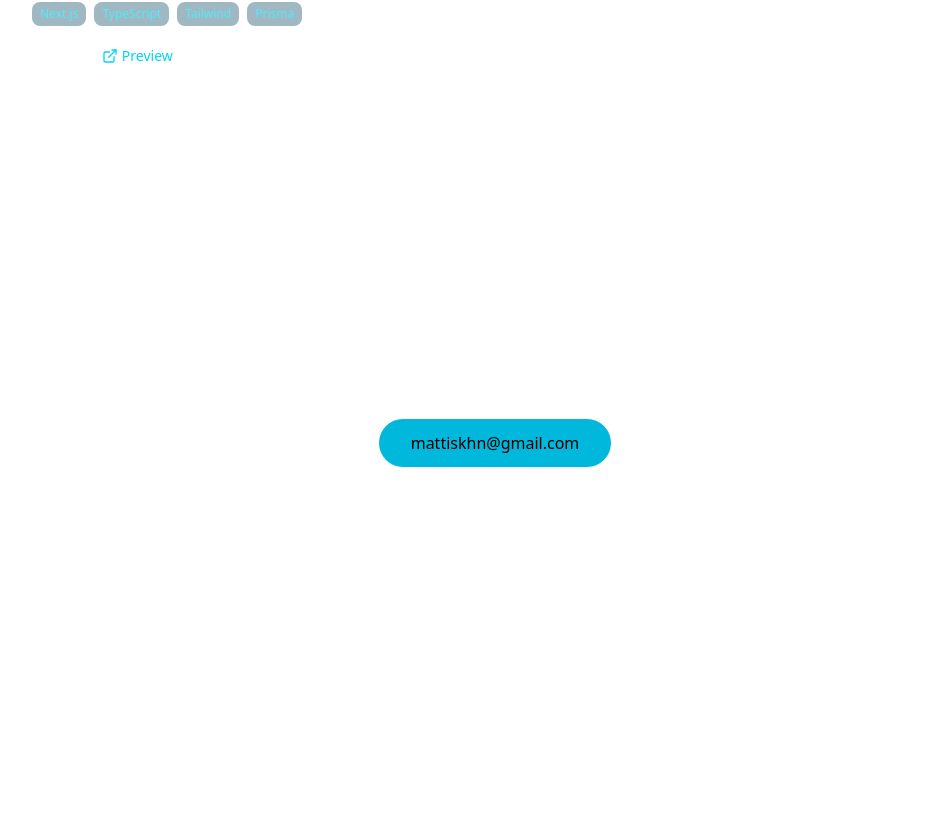
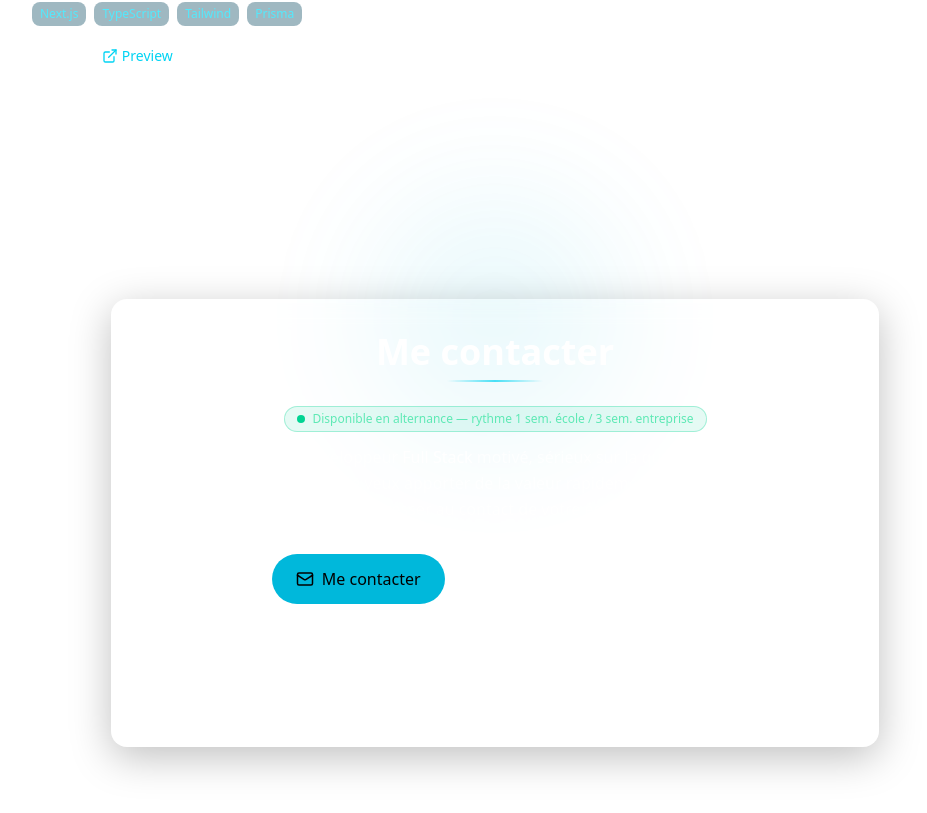
Before and after one commit to Neytoooo/portfolio-dynamique, a Next.js app: page / in a window 1280 px wide. Shown: the part 1942-2755 px from the top of the page, without its empty margins (145-1072 px from the left). Before the commit the page ends 2581 px from the top, so only its background shows below. Built offline with nearby package versions, Linux system fonts and the light colour scheme.

Commit message:
feat(contact): section refaite pour la recherche dalternance + amélioration design et cohérence visuelle

```diff
--- a/src/app/page.tsx
+++ b/src/app/page.tsx
@@ -2,7 +2,6 @@ import DynamicBackground from "@/components/DynamicBackground";
 import Hero from "@/components/sections/Hero";
 import Works from "@/components/sections/Works";
 import Contact from "@/components/sections/Contact";
-import { notFound } from "next/navigation";
 import FloatingSocialBubble from "@/components/FloatingSocialBubble";
 
 export default function Page() {
--- a/src/components/sections/Contact.tsx
+++ b/src/components/sections/Contact.tsx
@@ -1,38 +1,91 @@
 "use client";
 
 import { motion } from "framer-motion";
+import { Mail, Calendar, Download, ArrowRight } from "lucide-react";
 
 export default function Contact() {
+  const email = "mattiskhn@gmail.com";
+  const cv = "/cv/Mattis_Kohen_CV_2025.pdf";
+  const calendar = "mailto:mattiskhn@gmail.com?subject=Proposer%20une%20rencontre";
+
   return (
-    <section
-      id="contact"
-      className="relative z-10 py-28 text-center px-6 text-white/90"
+    <section id="contact" className="relative z-10 py-28 px-6 text-white">
+      {/* Aura douce derrière le bloc */}
+      <div
+        aria-hidden
+        className="pointer-events-none absolute inset-0 -z-10"
       >
-      <motion.h2
-        initial={{ opacity: 0, y: 20 }}
+        <div className="mx-auto h-64 w-64 rounded-full bg-cyan-500/20 blur-3xl opacity-40" />
+      </div>
+
+      <motion.div
+        initial={{ opacity: 0, y: 18 }}
         whileInView={{ opacity: 1, y: 0 }}
-        transition={{ duration: 0.6 }}
-        className="text-3xl md:text-4xl font-bold mb-6"
+        viewport={{ once: true }}
+        transition={{ duration: 0.5 }}
+        className="mx-auto max-w-3xl rounded-2xl border border-white/10 bg-white/5 p-8 backdrop-blur-md shadow-[0_10px_40px_rgba(0,0,0,0.25)]"
       >
+        {/* Titre */}
+        <div className="text-center">
+          <h2 className="text-3xl md:text-4xl font-bold">
             Me contacter
-      </motion.h2>
+          </h2>
+          <div className="mx-auto mt-2 h-[2px] w-24 bg-gradient-to-r from-transparent via-cyan-400 to-transparent opacity-70" />
+        </div>
 
-      <p className="text-white/60 mb-8">
-        Tu veux collaborer ou me confier un projet ? Envoie-moi un message.
+        {/* Badge + pitch */}
+        <div className="mt-6 flex flex-col items-center gap-3 text-center">
+          <span className="inline-flex items-center gap-2 rounded-full border border-emerald-400/30 bg-emerald-400/10 px-3 py-1 text-emerald-300 text-xs font-medium">
+            <span className="h-2 w-2 rounded-full bg-emerald-400 animate-pulse" />
+            Disponible en alternance — rythme 1 sem. école / 3 sem. entreprise
+          </span>
+
+          <p className="max-w-2xl text-white/70 leading-relaxed">
+            Vous cherchez un développeur <span className="text-white">Full Stack</span> motivé,
+            sérieux sur la qualité et à l’aise sur l’UI moderne ? Parlons-en :
+            je veux apporter de la valeur rapidement tout en continuant de progresser au contact de votre équipe.
           </p>
+        </div>
 
-      <motion.a
-        href="mailto:mattiskhn@gmail.com"
-        whileHover={{ scale: 1.05 }}
-        whileTap={{ scale: 0.95 }}
-        className="inline-block bg-cyan-500 hover:bg-cyan-400 text-black font-medium px-8 py-3 rounded-full transition"
+        {/* CTA principaux */}
+        <div className="mt-8 flex flex-wrap justify-center gap-3">
+          <a
+            href={`mailto:${email}`}
+            className="inline-flex items-center gap-2 rounded-full bg-cyan-500 px-6 py-3 font-medium text-black hover:bg-cyan-400 transition"
           >
-        mattiskhn@gmail.com
-      </motion.a>
+            <Mail size={18} /> Me contacter
+          </a>
+          <a
+            href={`mailto:${email}?subject=Proposition%20d'alternance&body=Bonjour%20Mattis,%0A%0AJe%20souhaite%20échanger%20au%20sujet%20d'une%20alternance...`}
+            className="inline-flex items-center gap-2 rounded-full border border-white/20 bg-white/10 px-6 py-3 text-white/90 hover:bg-white/15 transition"
+          >
+            Proposer une alternance <ArrowRight size={18} />
+          </a>
+        </div>
 
-      <p className="mt-10 text-sm text-white/40">
+        {/* Liens secondaires */}
+        <div className="mt-6 flex flex-wrap justify-center gap-4 text-sm">
+          <a
+            href={cv}
+            target="_blank"
+            rel="noopener noreferrer"
+            className="inline-flex items-center gap-2 rounded-lg border border-white/15 bg-white/5 px-3 py-2 hover:bg-white/10 transition"
+          >
+            <Download size={16} /> Voir mon CV
+          </a>
+          <a
+            href={calendar}
+            className="inline-flex items-center gap-2 rounded-lg border border-white/15 bg-white/5 px-3 py-2 hover:bg-white/10 transition"
+          >
+            <Calendar size={16} /> Demander un créneau
+          </a>
+        </div>
+
+        {/* Footer mini */}
+        <p className="mt-8 text-center text-xs text-white/40">
           © {new Date().getFullYear()} Mattis Kohen — Tous droits réservés
         </p>
+      </motion.div>
     </section>
   );
 }
```
Also changed, not shown: src/components/FloatingSocialBubble.tsx (+3 -7 lines). Lines whose indentation alone changed are shown as unchanged.
